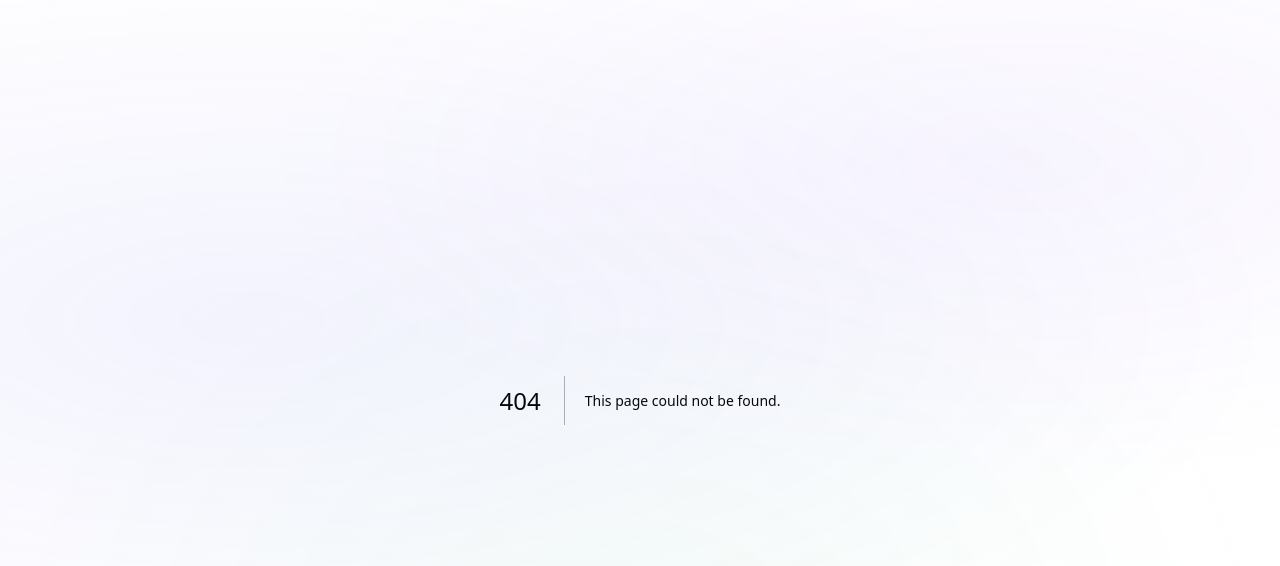
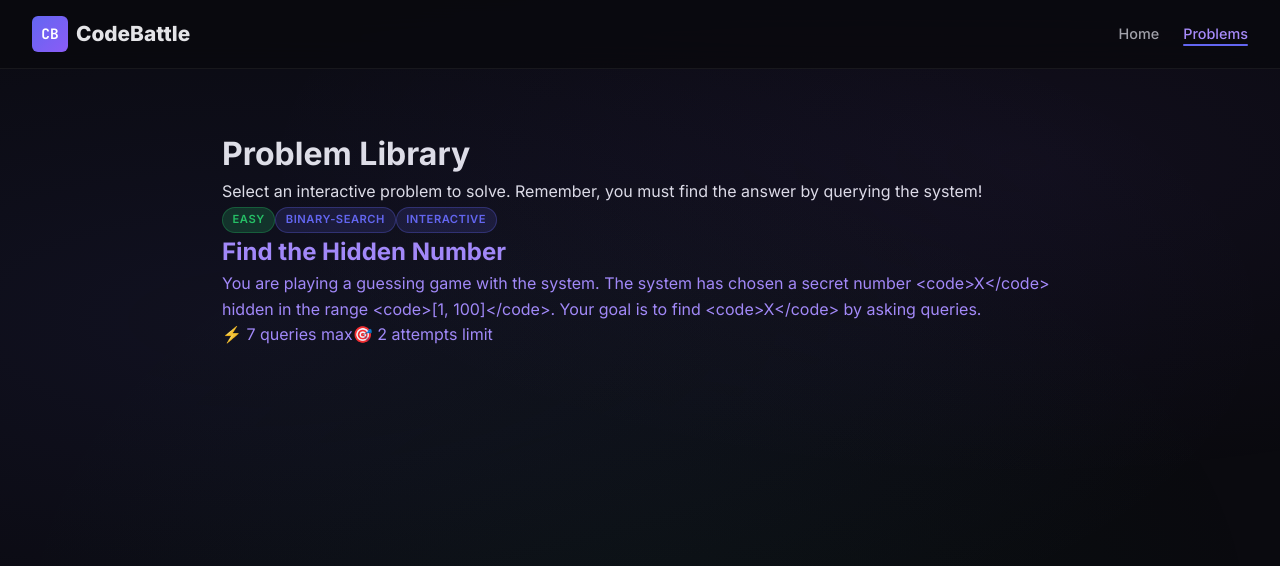
Before and after one commit to Amod-24/Codebattle, a Next.js app: page /problems in a window 1280 px wide. Before the commit this address had no page. Shown: the top 566 px of the page. Built offline with nearby package versions, Linux system fonts and the light colour scheme.

Commit message:
feat: implement problem listing page

```diff
--- /dev/null
+++ b/src/app/problems/page.jsx
@@ -0,0 +1,50 @@
+import Link from 'next/link';
+import { getAllProblems } from '../../engine/problems';
+
+export default function ProblemsPage() {
+  const problems = getAllProblems();
+
+  return (
+    <>
+      <nav className="navbar">
+        <Link href="/" className="navbar__logo">
+          <div className="navbar__logo-icon">CB</div>
+          CodeBattle
+        </Link>
+        <ul className="navbar__links">
+          <li><Link href="/">Home</Link></li>
+          <li><Link href="/problems" className="active">Problems</Link></li>
+        </ul>
+      </nav>
+
+      <div className="problems-page">
+        <div className="problems-header">
+          <h1>Problem Library</h1>
+          <p>Select an interactive problem to solve. Remember, you must find the answer by querying the system!</p>
+        </div>
+
+        <div className="problems-grid">
+          {problems.map((problem) => (
+            <Link href={`/problem/${problem.id}`} key={problem.id} className="problem-card">
+              <div className="problem-card__header">
+                <div>
+                  <span className={`tag tag--${problem.difficulty}`}>{problem.difficulty}</span>
+                  {problem.tags.map(t => (
+                    <span key={t} className="tag tag--interactive">{t}</span>
+                  ))}
+                </div>
+              </div>
+              <h2 className="problem-card__title">{problem.title}</h2>
+              <p className="problem-card__desc">{problem.statement.description}</p>
+
+              <div className="problem-card__meta">
+                <span>⚡ {problem.maxQueries} queries max</span>
+                <span>🎯 {problem.maxAttempts} attempts limit</span>
+              </div>
+            </Link>
+          ))}
+        </div>
+      </div>
+    </>
+  );
+}
```
